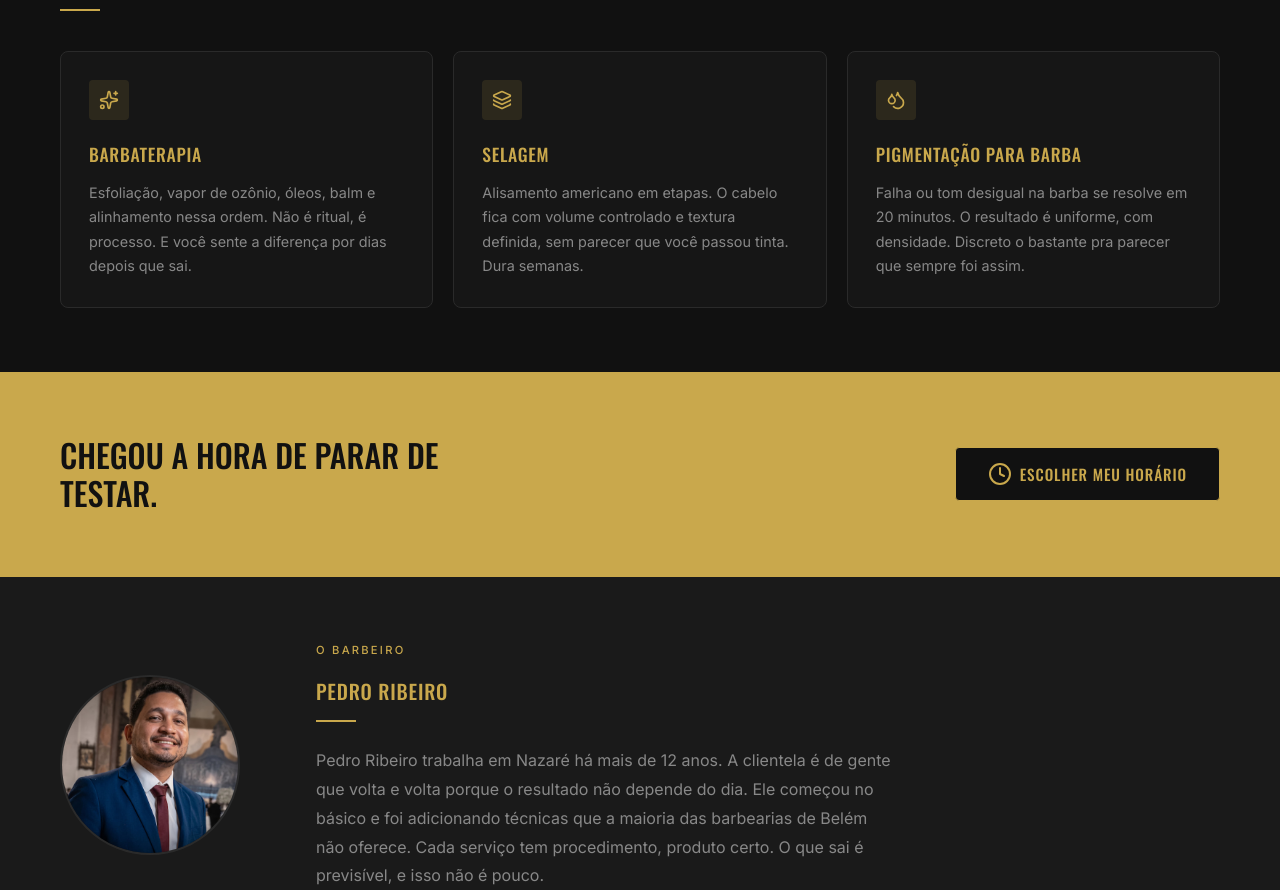
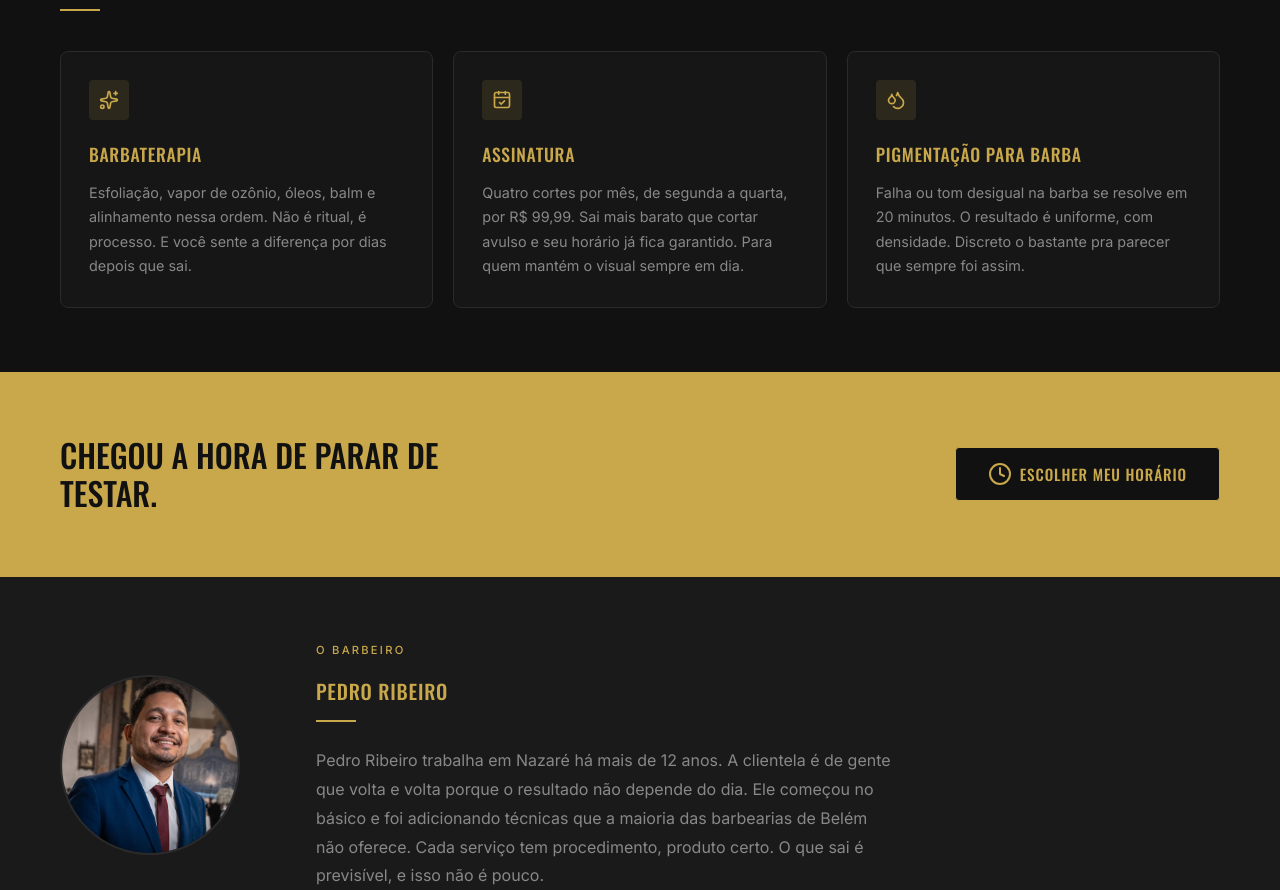
Before and after one commit to Bravo-Holding/san-pedro-barbearia, a plain HTML site: page index.html in a window 1280 px wide. Shown: the part 1121-2011 px from the top of the page. Drawn offline with nearby package versions, Linux system fonts and the light colour scheme.

Commit message:
feat: troca destaque Selagem por Assinatura e ajusta meta tags
Co-Authored-By: Claude Opus 4.8 (1M context) <noreply@anthropic.com>

```diff
--- a/index.html
+++ b/index.html
@@ -4,11 +4,11 @@
   <meta charset="UTF-8">
   <meta name="viewport" content="width=device-width, initial-scale=1.0">
   <title>San Pedro Barbearia — Nazaré, Belém/PA</title>
-  <meta name="description" content="Barbearia premium em Nazaré, Belém. Barbaterapia, selagem, pigmentação e mais 25 serviços. Agendamento online pelo AppBarber.">
+  <meta name="description" content="Barbearia premium em Nazaré, Belém. Assinatura, barbaterapia, pigmentação e mais 25 serviços. Agendamento online pelo AppBarber.">
 
   <!-- Open Graph -->
   <meta property="og:title" content="San Pedro Barbearia — Nazaré, Belém/PA">
-  <meta property="og:description" content="Barbearia premium em Nazaré. Barbaterapia, selagem, pigmentação. Agendamento online.">
+  <meta property="og:description" content="Barbearia premium em Nazaré. Assinatura, barbaterapia, pigmentação. Agendamento online.">
   <meta property="og:type" content="website">
   <meta property="og:locale" content="pt_BR">
   <meta property="og:image" content="https://ebravoholding.com/clients/san-pedro-barbearia/og-image.jpg">
@@ -547,13 +547,13 @@
           </p>
         </article>
 
-        <article class="service-card fade-in" aria-label="Serviço: Selagem">
+        <article class="service-card fade-in" aria-label="Serviço: Assinatura">
           <div class="service-card__icon" aria-hidden="true">
-            <i data-lucide="layers"></i>
+            <i data-lucide="calendar-check"></i>
           </div>
-          <h3 class="service-card__title">Selagem</h3>
+          <h3 class="service-card__title">Assinatura</h3>
           <p class="service-card__body">
-            Alisamento americano em etapas. O cabelo fica com volume controlado e textura definida, sem parecer que você passou tinta. Dura semanas.
+            Quatro cortes por mês, de segunda a quarta, por R$ 99,99. Sai mais barato que cortar avulso e seu horário já fica garantido. Para quem mantém o visual sempre em dia.
           </p>
         </article>
 
```
